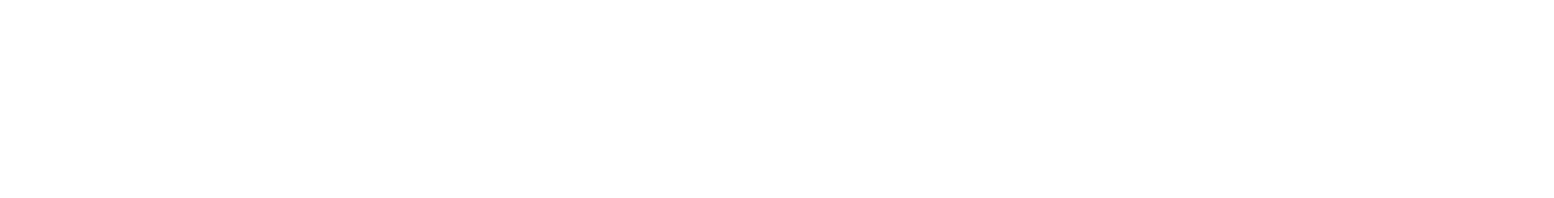
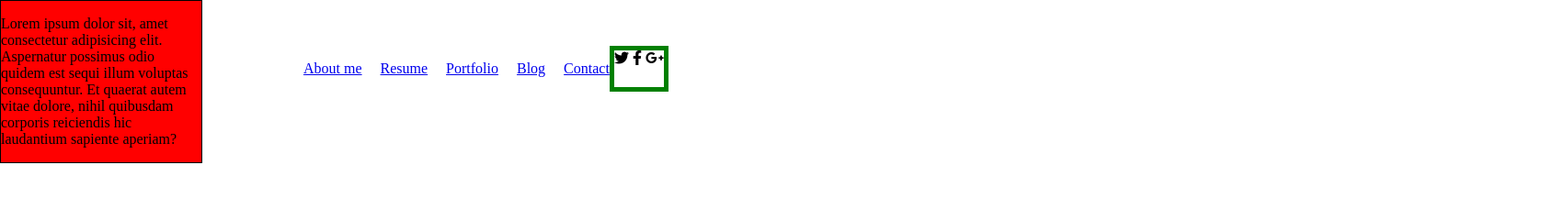
Before and after one commit to isgandarhasilov/PragmatechFoundationProject, a plain HTML site: page Project/index.html in a window 1280 px wide. Shown: the whole page at 92% size, 1690 px wide, since content can reach past the window. Drawn offline with Linux system fonts and the light colour scheme.

Commit message:
basliq hisseni ve navbar-i yazmaga calisdim

```diff
--- /dev/null
+++ b/Project/css/style.css
@@ -0,0 +1,37 @@
+body{
+    margin: 0px;
+    padding: 0px;
+}
+/* page */
+#page{
+    display: flex;
+}
+/* header content */
+#header_content{
+    background-color: red;
+    border: 1px solid black;
+    width: 25%;
+}
+/* main content */
+#main_content{
+    padding: 50px;
+    width: 75%;
+}
+#main_container{
+    display: flex;
+    width: 1420px;
+    margin: auto;
+}
+/* navbar */
+.nb ul li{
+    margin-left: 20px;
+}
+.nb ul {
+    display: flex;
+    list-style: none;
+
+}
+/* social icon */
+.social_icon{
+    border: 5px solid green;
+}
--- a/Project/index.html
+++ b/Project/index.html
@@ -4,9 +4,40 @@
     <meta charset="UTF-8">
     <meta http-equiv="X-UA-Compatible" content="IE=edge">
     <meta name="viewport" content="width=device-width, initial-scale=1.0">
-    <title>Layihe</title>
+    <link rel="stylesheet" href="https://cdnjs.cloudflare.com/ajax/libs/font-awesome/5.15.2/css/all.min.css">
+    <link rel="stylesheet" href="css/style.css">
+    <title>Isgandar Hasilov</title>
 </head>
 <body>
+    <!-- page start -->
+    <section id="page">
+        <!-- header content start -->
+            <section id="header_content">
+                <p> Lorem ipsum dolor sit, amet consectetur adipisicing elit. Aspernatur possimus odio quidem est sequi illum voluptas consequuntur. Et quaerat autem vitae dolore, nihil quibusdam corporis reiciendis hic laudantium sapiente aperiam?</p>
+            </section>
+            <!-- header content end -->
+            <!-- main content -->
+        <section id="main_content">
+            <div id="main_container">
+                <div class="nb">
+                    <ul>
+                        <li><a href="#">About me</a></li>
+                        <li><a href="#">Resume</a></li>
+                        <li><a href="#">Portfolio</a></li>
+                        <li><a href="#">Blog</a></li>
+                        <li><a href="#">Contact</a></li>
+                    </ul>
+                </div>
+                <div class="social_icon">
+                    <i class="fab fa-twitter"></i>
+                    <i class="fab fa-facebook-f"></i>
+                    <i class="fab fa-google-plus-g"></i>
+                </div>
+            </div>
+        </section>
+        <!-- main content end -->
+    </section>
+    <!-- page end -->
 
 </body>
 </html>
```
Also changed, not shown: Project/img/my_photo.jpg (added).
